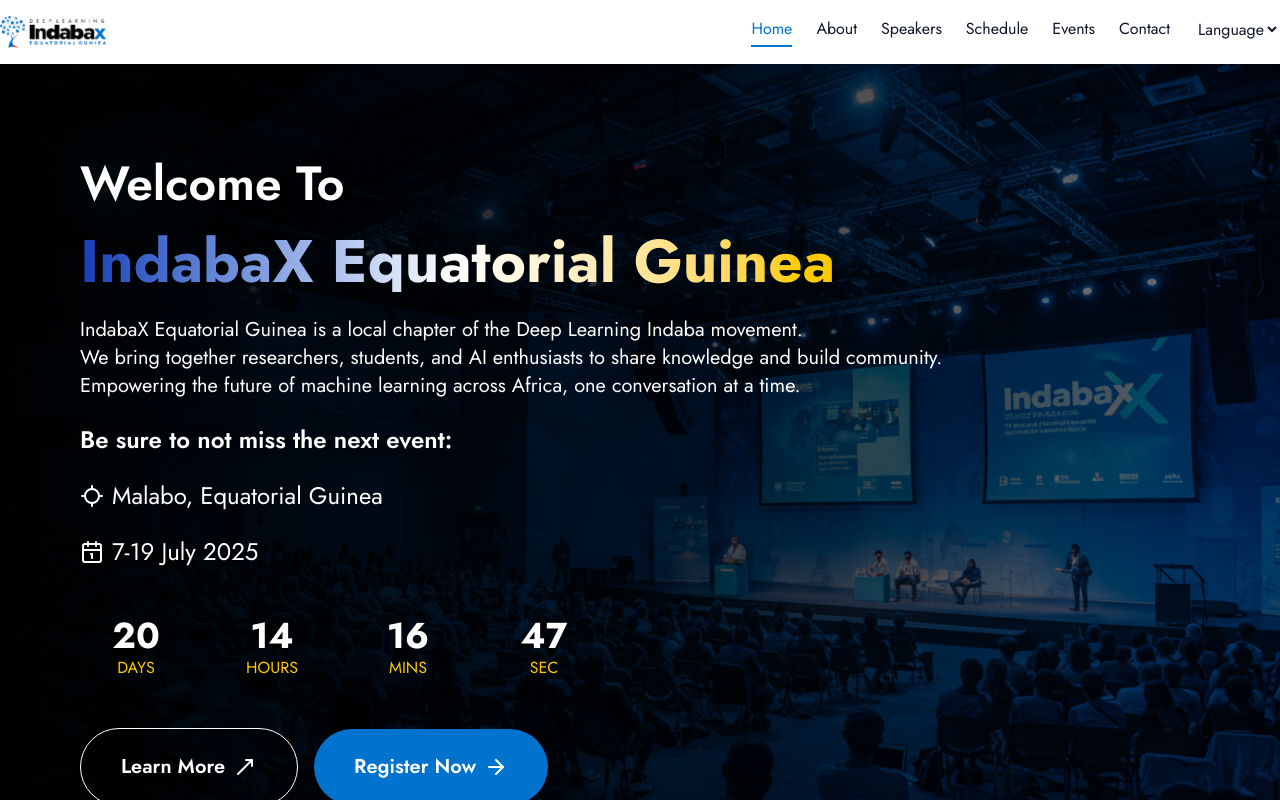
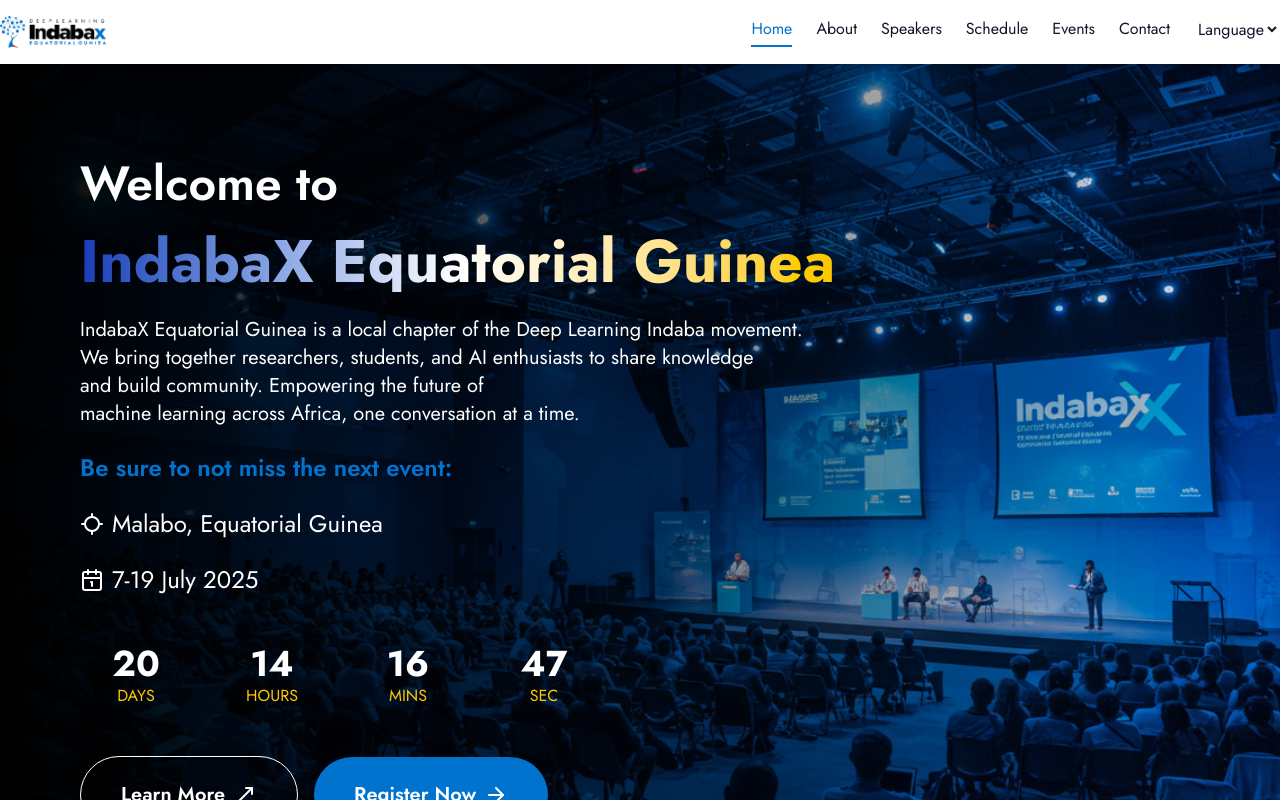
Before and after one commit to NeoPhetoane/IndabaX_Equatorial_Guinea, a React (Vite) app: page / in a window 1280 px wide. Shown: the top 800 px of the page. Built offline with nearby package versions, Linux system fonts and the light colour scheme.

Commit message:
Updated SiteHero component styling and text for improved clarity and visual appeal.

```diff
--- a/src/components/SiteHero.jsx
+++ b/src/components/SiteHero.jsx
@@ -13,13 +13,13 @@ export default function SiteHero() {
           className="absolute inset-0"
           style={{
             background:
-              "linear-gradient(to right, rgba(0,0,0,0.99) 0%, rgba(0,0,0,0.5) 100%)",
+              "linear-gradient(to right, rgba(0,0,0,0.99) 0%, rgba(0,0,0,0.0) 100%)",
           }}
         ></div>
         <div className="relative z-10 max-w-7xl mx-auto flex flex-row items-stretch space-x-6">
           {/* Content */}
           <div className="flex-1 flex flex-col justify-center items-start text-left space-y-6 py-4">
-            <h1 className="text-3xl md:text-5xl font-semibold">Welcome To</h1>
+            <h1 className="text-3xl md:text-5xl font-semibold">Welcome to</h1>
             <h1 className="text-4xl md:text-6xl font-bold bg-gradient-to-r from-blue-800 via-white to-yellow-400 bg-clip-text text-transparent">
               IndabaX Equatorial Guinea
             </h1>
@@ -27,11 +27,11 @@ export default function SiteHero() {
               IndabaX Equatorial Guinea is a local chapter of the Deep Learning
               Indaba movement.
               <br></br>We bring together researchers, students, and AI
-              enthusiasts to share knowledge and build community.
-              <br></br>Empowering the future of machine learning across Africa,
+              enthusiasts to share knowledge<br></br> and build community.
+              Empowering the future of <br></br>machine learning across Africa,
               one conversation at a time.
             </p>
-            <p className="text-2xl md:text-2xl font-semibold">
+            <p className="text-2xl md:text-2xl font-semibold text-true-blue">
               Be sure to not miss the next event:
             </p>
             <div className="flex items-center gap-2">
```
